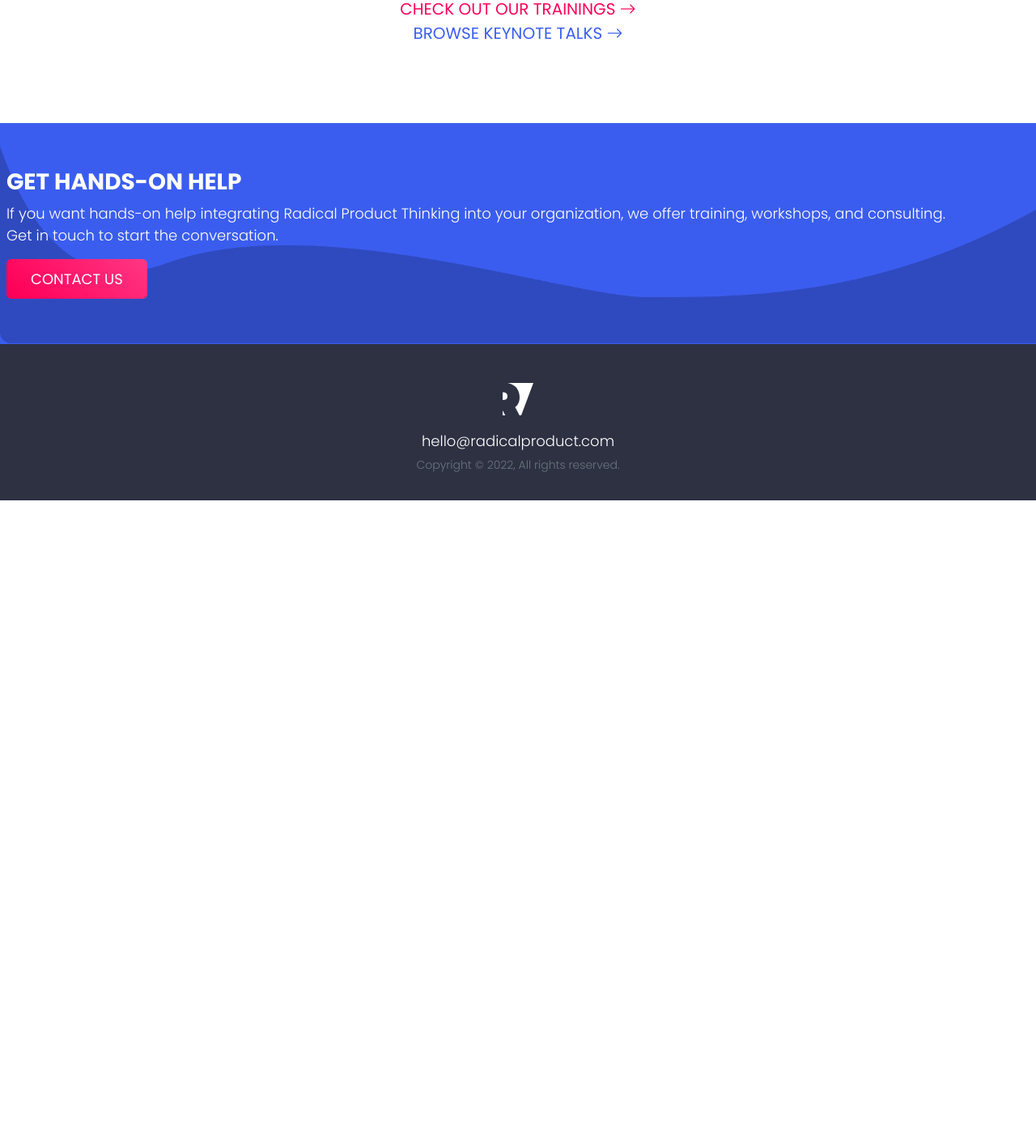
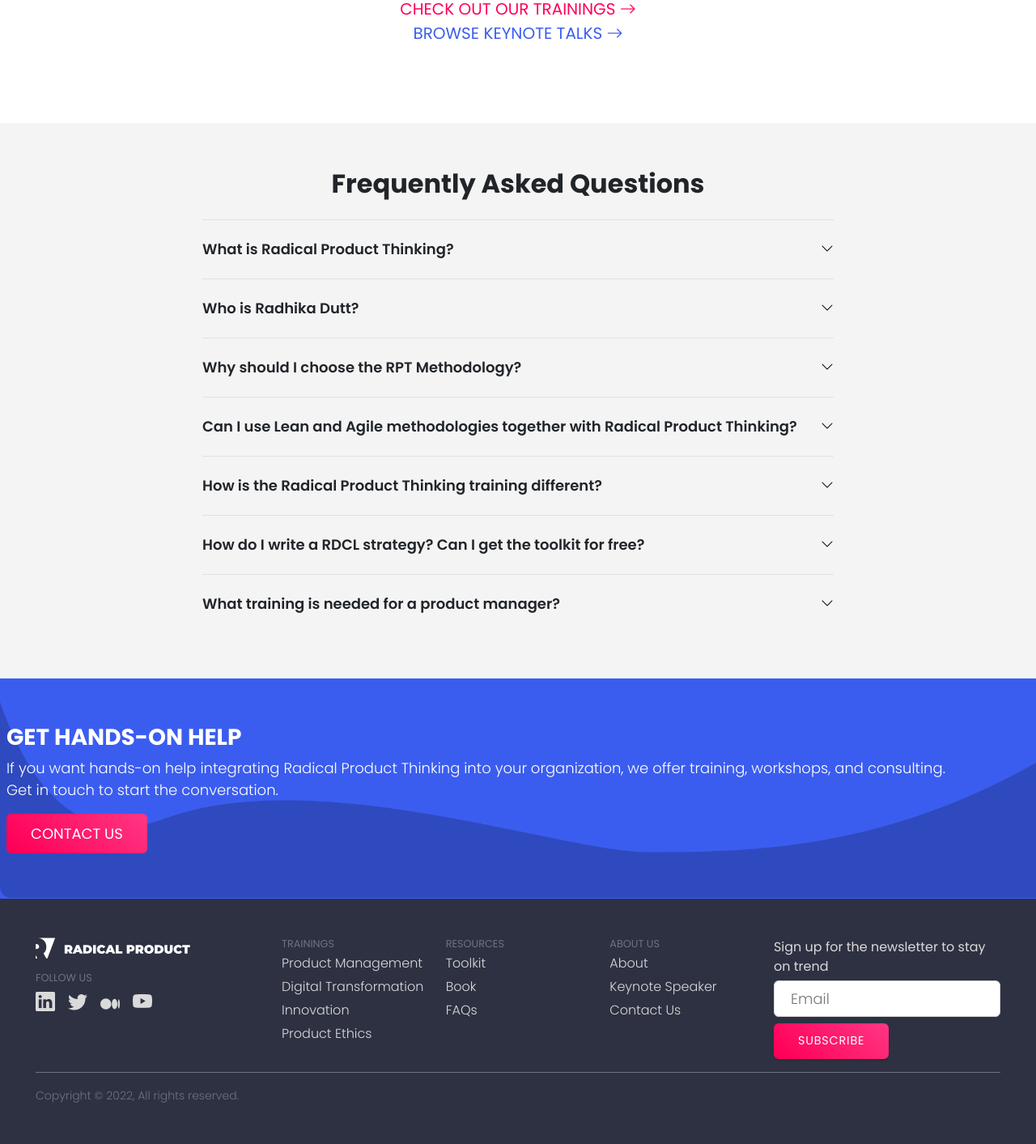
Before and after one commit to qq7te/radical-product, a Jekyll site: the page built from src/index.html, in a window 1280 px wide. Shown: the part 3033-4446 px from the top of the page at 81% size. Built offline with Jekyll 4.4.1, drawn with Linux system fonts in a browser that asks for light colours; before the commit the page ends 3651 px from its top, so only the background shows below that.

Commit message:
adding faqs

```diff
--- /dev/null
+++ b/src/_data/faqs.yml
@@ -0,0 +1,46 @@
+- question: What is Radical Product Thinking?
+  answer:
+    "Radical Product Thinking (RPT) is a methodology that helps you build world-changing products systematically.
+    Instead of being iteration-led, it helps you become vision-driven and translate a concept into reality step-by-step
+    through the five elements of RPT: Vision, Strategy, Prioritization, Execution & Measurement, and Culture.
+    You can get the [free toolkit](/toolkit), read about the RPT approach in [the book](https://www.amazon.com/Radical-Product-Thinking-Mindset-Innovating-ebook/dp/B08ZNV7SW4/ref=sr_1_1?crid=7T1XHJC9CZXE&dchild=1&keywords=radical+product+thinking&qid=1622558352&sprefix=radical+product+thi%2Caps%2C155&sr=8-1#customerReviews),
+    and book [trainings](/trainings)."
+  id: q1
+
+- question: Who is Radhika Dutt?
+  answer: "Radhika Dutt is the author of [Radical Product Thinking: The New Mindset for Innovating Smarter](https://www.amazon.com/Radical-Product-Thinking-Mindset-Innovating/dp/1523093315)
+  which has been translated into several languages including Chinese and Japanese. She is an entrepreneur and product leader who has
+  participated in four acquisitions, two of which were companies that she founded. She advises organizations from high-tech
+  startups to government agencies on building radical products that create a fundamental change. Radhika has built products
+  in a wide range of industries including broadcast, media and entertainment, telecom, advertising technology, government,
+  consumer apps, robotics, and even wine. She graduated from MIT with an SB and M.Eng in Electrical Engineering, and speaks nine languages."
+  id: q2
+
+- question: Why should I choose the RPT Methodology?
+  answer: "Radical Product Thinking (RPT) helps you build successful products systematically. When you innovate, you have 2-3 pivots before you run out of either money or momentum.
+  You need to use the few pivots you have carefully and deliberately. RPT helps you translate your vision into action very methodically so you iterate less and achieve more.
+  RPT is being used by organizations around the world by a wide range of organizations including startups, multinationals, and government agencies.
+  You can learn more about RPT from the [blog](/blog), book [trainings](/trainings) and read the [Radical Product Thinking book.](https://www.amazon.com/Radical-Product-Thinking-Mindset-Innovating/dp/1523093315)"
+  id: q3
+
+- question: Can I use Lean and Agile methodologies together with Radical Product Thinking?
+  answer: "Yes! Lean and Agile give you speed. But speed can look like chaos when everyone moves fast in different directions. Radical Product Thinking helps you define your direction before you launch into execution.
+  It helps you align your organization so you have velocity (i.e. speed plus direction). Use RPT to craft a clear [vision](/vision/2021/03/19/vision-doesnt-have-to-be-hairy/) and [strategy](/strategy/2022/03/21/three-characteristics-of-good-product-strategy/)  and to translate those into
+  [priorities](/travels/2020/07/07/art-of-prioritization/). You can use Lean and Agile for fast, hypothesis-driven execution."
+  id: q4
+
+- question: How is the Radical Product Thinking training different?
+  answer: "Radical Product Thinking gives you hands on training for tangible business outcomes. Through each session you'll develop your vision and systematically translate it into a strategy, priorities,
+  and hypothesis-driven execution and measurement. You'll see business outcomes as your vision turns into reality. [Take a look at our trainings](/trainings)."
+  id: q5
+
+- question: How do I write a RDCL strategy? Can I get the toolkit for free?
+  answer: "A good strategy is actionable, centered on your user's needs, communicates your rationale, and guides your iterations. You can craft such a strategy using the RDCL Strategy template (pronounced 'radical').
+  Learn more about what makes a RDCL Strategy and download the [free toolkit.](/toolkit)"
+  id: q6
+
+- question: What training is needed for a product manager?
+  answer: "The best product managers have skills beyond A/B testing and optimizing for metrics. They're able to take ownership of the product vision and develop a comprehensive and actionable product strategy.
+  Most importantly, they communicate their rationale for prioritization and decision-making so that they can spread their influence across the organization without having to attend every meeting.
+  These skills are often hard to learn on the job because of the everyday focus on tactical execution. But you can level up your product team to take on a more strategic role by booking a [Radical Product Thinking training](/trainings)."
+  id: q7
--- /dev/null
+++ b/src/_includes/faqs.html
@@ -0,0 +1,18 @@
+<div class="container-xxl p-2 p-xxl-0">
+    <div class="tight-container">
+        <h2 class="subtitle text-center mb-4">Frequently Asked Questions</h2>
+
+        <div class="faqs">
+            {% for faq in site.data.faqs %}
+                <div class="py-4 border-top question">
+                    <div class="d-flex justify-content-between align-items-center pointer">
+                        <h5 class="semibold text mb-0">{{faq.question}}</h5>
+                        <button><i class="bi bi-chevron-down"></i></button>
+                    </div>
+
+                    <div class="answer">{{faq.answer | markdownify}}</div>
+                </div>
+            {% endfor %}
+        </div>
+    </div>
+</div>
--- a/src/_includes/head.html
+++ b/src/_includes/head.html
@@ -40,8 +40,6 @@
   <link href="https://cdn.jsdelivr.net/npm/bootstrap@5.0.1/dist/css/bootstrap.min.css" rel="stylesheet" integrity="sha384-+0n0xVW2eSR5OomGNYDnhzAbDsOXxcvSN1TPprVMTNDbiYZCxYbOOl7+AMvyTG2x" crossorigin="anonymous">
   <link rel="preconnect" href="https://fonts.gstatic.com">
   <link href="https://fonts.googleapis.com/css2?family=Poppins:ital,wght@0,300;0,400;0,600;0,700;0,800;1,300;1,400&display=swap" rel="stylesheet" >
-  <link rel="stylesheet" href="https://cdn.jsdelivr.net/npm/bootstrap-icons@1.5.0/font/bootstrap-icons.css">
+  <link rel="stylesheet" href="https://cdn.jsdelivr.net/npm/bootstrap-icons@1.9.1/font/bootstrap-icons.css">
   <!-- end header -->
-
-
 </head>
--- a/src/_includes/rp_footer.html
+++ b/src/_includes/rp_footer.html
@@ -1,6 +1,63 @@
 <footer>
-	<img src="/img/logo-markonly.svg" alt="markonly">
-	<a href="mailto:hello@radicalproduct.com" class="link small-text light mb-1">hello@radicalproduct.com</a>
-	<small class="white-text light text-muted">Copyright © {{ 'now' | date: "%Y" }}, All rights reserved.</small>
+	<div class="container-xxl">
+		<div class="py-3 row">
+			<div class="col-sm-6 col-md-3 mb-2">
+				<img src="/img/logo-inverted.svg" alt="markonly">
+				<div class="footer-links py-3 ">
+					<h6>Follow Us</h6>
+					<div class="icons d-flex justify-content-start align-items-center gap-3">
+						<a href="https://www.linkedin.com/in/radhika-dutt/" target="_blank"><i class="bi bi-linkedin"></i></a>
+						<a href="https://twitter.com/RadhikaDutt" target="_blank"><i class="bi bi-twitter"></i></a>
+						<a href="https://medium.com/@rdutt" target="_blank">
+							<svg xmlns="http://www.w3.org/2000/svg" width="1.5rem" height="1.5rem" fill="currentColor" class="bi bi-medium" viewBox="0 0 16 16">
+								<path d="M9.025 8c0 2.485-2.02 4.5-4.513 4.5A4.506 4.506 0 0 1 0 8c0-2.486 2.02-4.5 4.512-4.5A4.506 4.506 0 0 1 9.025 8zm4.95 0c0 2.34-1.01 4.236-2.256 4.236-1.246 0-2.256-1.897-2.256-4.236 0-2.34 1.01-4.236 2.256-4.236 1.246 0 2.256 1.897 2.256 4.236zM16 8c0 2.096-.355 3.795-.794 3.795-.438 0-.793-1.7-.793-3.795 0-2.096.355-3.795.794-3.795.438 0 .793 1.699.793 3.795z"/>
+							</svg>
+						</a>
+						<a href="https://youtube.com/playlist?list=PL8l78g3TRwHxw3Pecemn-2Ybnmfk-DQxu" target="_blank"><i class="bi bi-youtube"></i></a>
+					</div>
+				</div>
+			</div>
+			<div class="col-sm-6 col-md-2 footer-links mb-2">
+				<h6>Trainings</h6>
+				<a href="/trainings/product-management-training/">Product Management</a>
+				<a href="/trainings/digital-transformation-training/">Digital Transformation</a>
+				<a href="/trainings/innovation-training/">Innovation</a>
+				<a href="/trainings/ethics-training/">Product Ethics</a>
+			</div>
+			<div class="col-sm-6 col-md-2 footer-links mb-2">
+				<h6>Resources</h6>
+				<a href="/toolkit">Toolkit</a>
+				<a href="https://www.amazon.com/Radical-Product-Thinking-Mindset-Innovating-ebook/dp/B08ZNV7SW4/ref=sr_1_1?dchild=1&keywords=radical+product&qid=1624988263&sr=8-1" target="_blank">Book</a>
+				<a href="/faqs/">FAQs</a>
+			</div>
+			<div class="col-sm-6 col-md-2 footer-links mb-2">
+				<h6>About us</h6>
+				<a href="/about">About</a>
+				<a href="/speaker">Keynote Speaker</a>
+				<a href="/contact/">Contact Us</a>
+			</div>
+			<div class="col-sm-12 col-md-3 form">
+				<span>Sign up for the newsletter to stay on trend</span>
+				<form action="https://radicalproduct.us10.list-manage.com/subscribe/post?u=5559a62245d86aeeefd822705&amp;id=7fc7e415ad"
+                method="post" id="mc-embedded-subscribe-form" name="mc-embedded-subscribe-form" class="validate signup"
+                target="_blank" novalidate>
+					<fieldset class="d-flex flex-column">
+						<input type="email" value="" name="EMAIL" class="required email text-input mid-input text light me-1 mb-2" id="mce-EMAIL" placeholder="Email">
+						<div style="position: absolute; left: -5000px;" aria-hidden="true">
+							<input type="text" name="b_5559a62245d86aeeefd822705_7fc7e415ad" tabindex="-1" value="">
+						</div>
+						<div class="clear">
+							<button type="submit" value="Subscribe" name="subscribe" id="mc-embedded-subscribe" class="primary-button text-white uppercase bg-pink">Subscribe</button>
+						</div>
+					</fieldset>
+				</form>
+			</div>
+		</div>
+		<div class="divider py-3">
+			<!-- <a href="mailto:hello@radicalproduct.com" class="link small-text light mb-1">hello@radicalproduct.com</a> -->
+			<small class="white-text light text-muted">Copyright © {{ 'now' | date: "%Y" }}, All rights reserved.</small>
+		</div>
+
+	</div>
 </footer>
 <script src="https://cdn.jsdelivr.net/npm/bootstrap@5.0.1/dist/js/bootstrap.bundle.min.js" integrity="sha384-gtEjrD/SeCtmISkJkNUaaKMoLD0//ElJ19smozuHV6z3Iehds+3Ulb9Bn9Plx0x4" crossorigin="anonymous"></script>
--- a/src/_sass/_footer.scss
+++ b/src/_sass/_footer.scss
@@ -9,8 +9,6 @@ body>footer
 body>footer
 {
     padding: 2em;
-
-    text-align: center;
 }
 
 body>footer a
@@ -23,10 +21,40 @@ body>footer img
     max-height: 40px;
 }
 
-body>footer a,
-body>footer img
-{
-    display: block;
 
-    margin: 1em auto;
+footer {
+    span {
+        font-size: 1rem;
+        color: #dadada;
+        display: block;
+        margin-bottom: 5px;
+    }
+
+    .divider {
+        border-top: 1px solid #6c757d;
+    }
+
+    .footer-links {
+        h6 {
+            text-transform: uppercase;
+            font-size: 0.8rem;
+            color: #6c757d;
+            margin-bottom: 5px;
+        }
+
+        a {
+            display: block;
+            text-decoration: none;
+            color: #dadada;
+            font-size: 1rem;
+            margin-bottom: 5px;
+            margin-top: 0;
+            font-weight: 300;
+        }
+    }
+
+    .icons a{
+        font-size: 1.5rem;
+        margin: 0;
+    }
 }
--- a/src/_sass/_home.scss
+++ b/src/_sass/_home.scss
@@ -11,3 +11,33 @@
 
     }
 }
+
+.question {
+
+    button {
+        background-color: transparent;
+        border: 0;
+    }
+
+    .answer {
+        font-weight: 300;
+        font-size: 1rem;
+        height: 0;
+        overflow: hidden;
+        transition: all 0.3s ease-in-out;
+
+        a {
+            color: #FF0058;
+            text-decoration: none;
+            &:hover {color: #FF0058; }
+        }
+    }
+}
+
+.question.active {
+    h5 { color: #3B5DEF;}
+    .answer {
+        padding-top: 1rem;
+        height: auto;
+    }
+}
--- a/src/_sass/_utility.scss
+++ b/src/_sass/_utility.scss
@@ -335,3 +335,7 @@
         text-transform: uppercase;
     }
 }
+
+.pointer {
+    cursor: pointer;
+}
--- a/src/index.html
+++ b/src/index.html
@@ -215,6 +215,9 @@ helpCTA: "Contact Us"
     </div>
 </section>
 
+<section class="bg-gray py-5">
+    {% include faqs.html %}
+</section>
 
 <section class="bg-purple wavy-bg-img py-5">
     <div class="container-xxl white-text p-2 p-xxl-0">
--- a/src/js/main.js
+++ b/src/js/main.js
@@ -16,29 +16,36 @@ var modalHTML = `<div role="dialog" id="modal-popover" class="modal modal--is-hi
 							</div>
 						</section>
 					</div>
-				 </div>`
-
+				 </div>`;
 
 function setUpDownloadModal() {
   // Create and inject modal
-	var modalNode = document.createElement('div')
+  var modalNode = document.createElement("div");
   modalNode.innerHTML = modalHTML;
   document.body.appendChild(modalNode);
 
   // Set up listener to close modal
-	document.querySelectorAll('[data-action-hook=close-modal]').forEach(function (el) {
-		el.addEventListener('click', function (e) {
+  document
+    .querySelectorAll("[data-action-hook=close-modal]")
+    .forEach(function (el) {
+      el.addEventListener("click", function (e) {
         e.preventDefault();
-			document.getElementById('modal-popover').classList.add('modal--is-hidden');
+        document
+          .getElementById("modal-popover")
+          .classList.add("modal--is-hidden");
       });
     });
 
   // Set up listener to trigger modal
-	document.querySelectorAll('[data-action-hook=download-toolkit]').forEach(function (el) {
-		el.addEventListener('click', function (e) {
+  document
+    .querySelectorAll("[data-action-hook=download-toolkit]")
+    .forEach(function (el) {
+      el.addEventListener("click", function (e) {
         e.preventDefault();
-			document.getElementById('modal-popover').classList.remove('modal--is-hidden');
-			document.getElementById('modal-popover').scrollIntoView(true);
+        document
+          .getElementById("modal-popover")
+          .classList.remove("modal--is-hidden");
+        document.getElementById("modal-popover").scrollIntoView(true);
       });
     });
 }
@@ -48,80 +55,89 @@ setUpDownloadModal();
 function bookTalk() {
   var selectedTalk = document.getElementById("selectedTalk").value;
   var email = document.getElementById("userEmail").value;
-	var recipient = "radhika@radicalproduct.com"
-	var formattedBody = "Hello I'm Interested in " + selectedTalk + " \n Let's get in touch " + email;
-	var mailToLink = "mailto:" + recipient + "?subject=Book a Talk&body=" + encodeURIComponent(formattedBody);
+  var recipient = "radhika@radicalproduct.com";
+  var formattedBody =
+    "Hello I'm Interested in " +
+    selectedTalk +
+    " \n Let's get in touch " +
+    email;
+  var mailToLink =
+    "mailto:" +
+    recipient +
+    "?subject=Book a Talk&body=" +
+    encodeURIComponent(formattedBody);
   window.location.href = mailToLink;
 }
 
+$(function () {
+  const $botonVentanaModal = $("#botonVentanaModal");
+  const $botonTrainingModal = $("#botonTrainingModal");
+  const $botonVentanaModal1 = $("#video-1");
+  const $botonVentanaModal2 = $("#video-2");
+  const $botonVentanaModal3 = $("#video-3");
+  const $botonVentanaModal4 = $("#video-4");
+  const $botonVentanaModal5 = $("#video-5");
+  const $botonVentanaModal6 = $("#video-6");
+  const $botonVentanaModal7 = $("#home-1");
+  const $botonVentanaModal8 = $("#home-2");
+  const $botonVentanaModal9 = $("#home-3");
+  const $ventanaModal = $("#ventanaModal");
+  const $iframeVideo = $("#iframeVideo");
 
-$(function(){
-
-	const $botonVentanaModal=$('#botonVentanaModal');
-	const $botonTrainingModal=$('#botonTrainingModal');
-	const $botonVentanaModal1=$('#video-1');
-	const $botonVentanaModal2=$('#video-2');
-	const $botonVentanaModal3=$('#video-3');
-	const $botonVentanaModal4=$('#video-4');
-	const $botonVentanaModal5=$('#video-5');
-	const $botonVentanaModal6=$('#video-6');
-	const $botonVentanaModal7=$('#home-1');
-	const $botonVentanaModal8=$('#home-2');
-	const $botonVentanaModal9=$('#home-3');
-	const $ventanaModal = $('#ventanaModal');
-	const $iframeVideo = $('#iframeVideo');
-
-
-	$botonTrainingModal.on('click',function(){
+  $botonTrainingModal.on("click", function () {
     video($botonTrainingModal, $iframeVideo, $ventanaModal);
   });
-	$botonVentanaModal.on('click',function(){
+  $botonVentanaModal.on("click", function () {
     video($botonVentanaModal, $iframeVideo, $ventanaModal);
   });
 
-	$botonVentanaModal1.on('click',function(){
+  $botonVentanaModal1.on("click", function () {
     video($botonVentanaModal1, $iframeVideo, $ventanaModal);
   });
 
-	$botonVentanaModal2.on('click',function(){
+  $botonVentanaModal2.on("click", function () {
     video($botonVentanaModal2, $iframeVideo, $ventanaModal);
   });
 
-	$botonVentanaModal3.on('click',function(){
+  $botonVentanaModal3.on("click", function () {
     video($botonVentanaModal3, $iframeVideo, $ventanaModal);
   });
 
-	$botonVentanaModal4.on('click',function(){
+  $botonVentanaModal4.on("click", function () {
     video($botonVentanaModal4, $iframeVideo, $ventanaModal);
   });
 
-	$botonVentanaModal5.on('click',function(){
+  $botonVentanaModal5.on("click", function () {
     video($botonVentanaModal5, $iframeVideo, $ventanaModal);
   });
-	$botonVentanaModal6.on('click',function(){
+  $botonVentanaModal6.on("click", function () {
     video($botonVentanaModal6, $iframeVideo, $ventanaModal);
   });
 
-	$botonVentanaModal7.on('click',function(){
+  $botonVentanaModal7.on("click", function () {
     video($botonVentanaModal7, $iframeVideo, $ventanaModal);
   });
-	$botonVentanaModal8.on('click',function(){
+  $botonVentanaModal8.on("click", function () {
     video($botonVentanaModal8, $iframeVideo, $ventanaModal);
   });
-	$botonVentanaModal9.on('click',function(){
+  $botonVentanaModal9.on("click", function () {
     video($botonVentanaModal9, $iframeVideo, $ventanaModal);
   });
-	$ventanaModal.on('hidden.bs.modal', function (event) {
-
-	  $iframeVideo.attr('src',null);
-
+  $ventanaModal.on("hidden.bs.modal", function (event) {
+    $iframeVideo.attr("src", null);
   });
 
+  function video(botonVentanaModal, iframeVideo, ventanaModal) {
+    let videoSrc = botonVentanaModal.attr("data-theVideo");
+    iframeVideo.attr("src", videoSrc + "?autoplay=1&loop=1&autopause=0");
+    ventanaModal.modal("show");
+  }
+});
 
-	function video(botonVentanaModal, iframeVideo, ventanaModal)  {
-		let videoSrc = botonVentanaModal.attr('data-theVideo')
-		iframeVideo.attr('src',videoSrc+"?autoplay=1&loop=1&autopause=0");
-		ventanaModal.modal('show');
+var acc = document.getElementsByClassName("question");
+var i;
+for (i = 0; i < acc.length; i++) {
+  acc[i].addEventListener("click", function () {
+    this.classList.toggle("active");
+  });
 }
-
-  });
```
Lines whose indentation alone changed are shown as unchanged.
